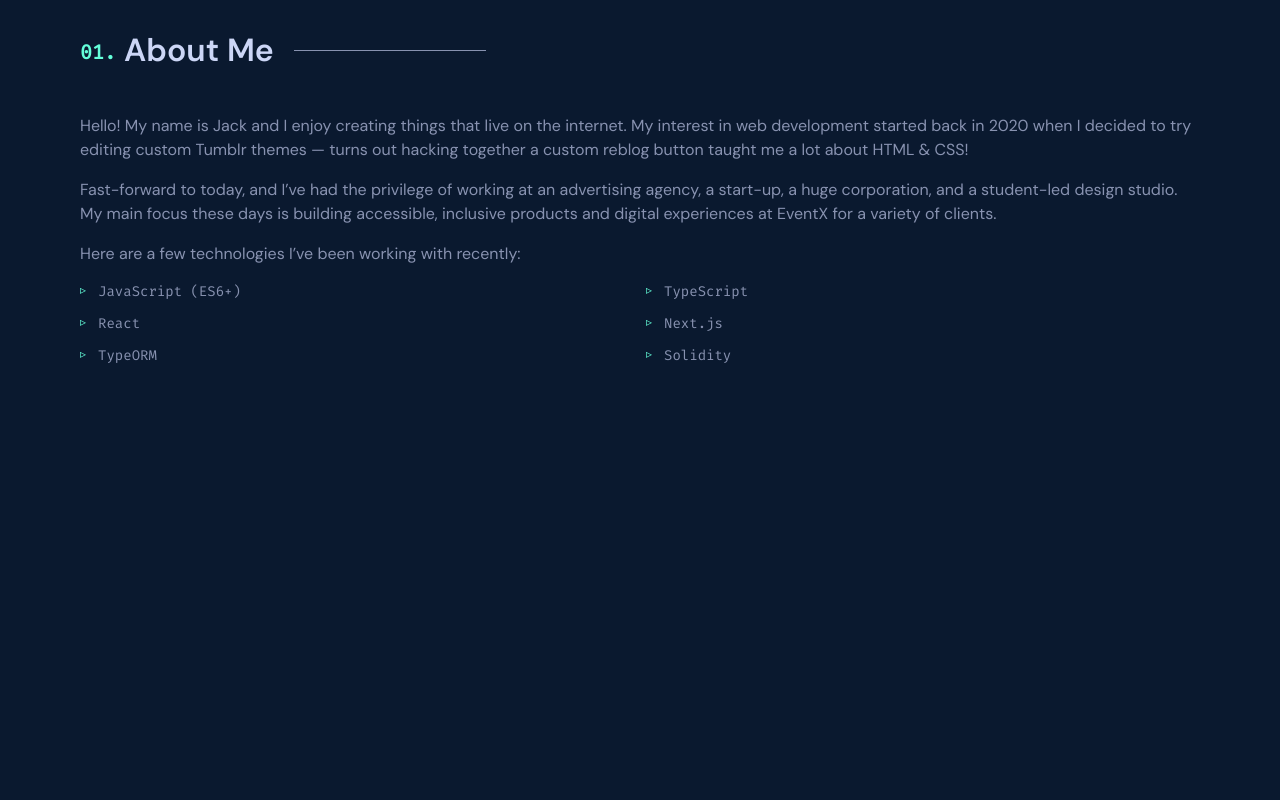
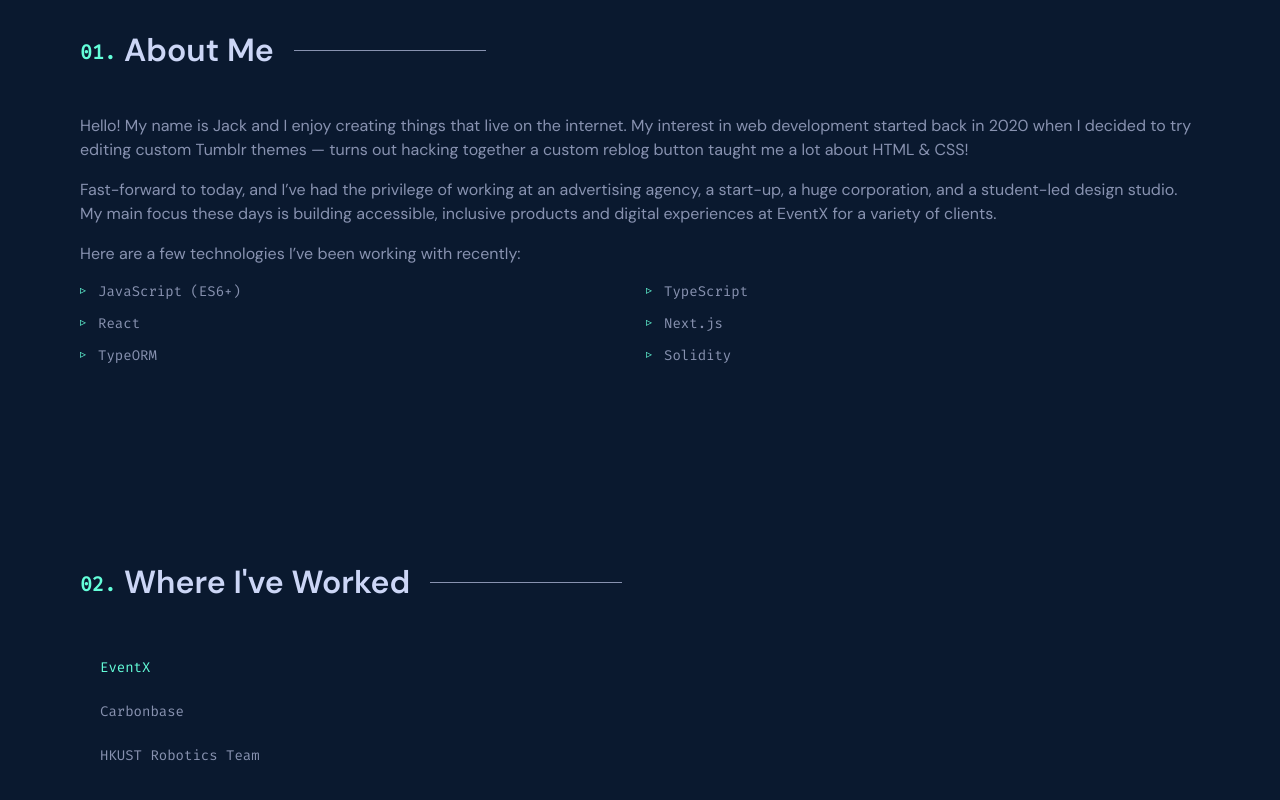
Before and after one commit to jackkkonggg/jackkkonggg.github.io, a Next.js app: page / in a window 1280 px wide. Shown: the part 870-1670 px from the top of the page. Before the commit the page ends 1332 px from the top, so only its background shows below. Built offline with nearby package versions, Linux system fonts and the light colour scheme.

Commit message:
feat: working tabs in experience

```diff
--- a/src/components/Main/About.tsx
+++ b/src/components/Main/About.tsx
@@ -20,9 +20,9 @@ const Technologies: FC<TechnologiesProps> = ({ technologies }) => {
 
 export const About: FC = () => {
   return (
-    <section className="my-24">
+    <section className="py-24">
       <AutoNumberedHeading heading="About Me" />
-      <div className="mt-10 space-y-4 text-slate-dark">
+      <div className="space-y-4 text-slate-dark">
         <p>
           Hello! My name is Jack and I enjoy creating things that live on the
           internet. My interest in web development started back in 2020 when I
--- /dev/null
+++ b/src/components/Main/Experience.tsx
@@ -0,0 +1,32 @@
+import { Tab } from '@/design-system/Tab';
+import { FC, useState } from 'react';
+import { AutoNumberedHeading } from './NumberedHeading';
+
+export const Experience: FC = () => {
+  const [activeTabIndex, setActiveTabIndex] = useState<number>(0);
+  return (
+    <section className="py-24">
+      <AutoNumberedHeading heading="Where I've Worked" />
+      <Tab.Group
+        aria-label="Experience"
+        aria-labelledby="Experience"
+        orientation="vertical"
+        activeTabIndex={activeTabIndex}
+        setActiveTabIndex={setActiveTabIndex}
+        className="w-fit"
+      >
+        {['EventX', 'Carbonbase', 'HKUST Robotics Team'].map(
+          (company, index) => (
+            <Tab.Item
+              key={company}
+              className="font-mono w-full text-left"
+              index={index}
+            >
+              {company}
+            </Tab.Item>
+          ),
+        )}
+      </Tab.Group>
+    </section>
+  );
+};
--- a/src/components/Main/NumberedHeading.tsx
+++ b/src/components/Main/NumberedHeading.tsx
@@ -10,7 +10,7 @@ export const AutoNumberedHeading: FC<AutoNumberedHeadingProps> = ({
   heading,
 }) => {
   return (
-    <div className="flex items-center gap-5">
+    <div className="flex items-center gap-5 mb-10">
       <h2
         className={clsx(
           'counter-increment',
--- a/src/components/Main/index.tsx
+++ b/src/components/Main/index.tsx
@@ -1,5 +1,6 @@
 import { FC } from 'react';
 import { About } from './About';
+import { Experience } from './Experience';
 import { Hero } from './Hero';
 
 export const Main: FC = () => {
@@ -7,6 +8,7 @@ export const Main: FC = () => {
     <main className="container counter-reset mx-auto px-20 selection:text-white selection:bg-slate-dark">
       <Hero />
       <About />
+      <Experience />
     </main>
   );
 };
--- /dev/null
+++ b/src/design-system/Tab/TabContextProvider.tsx
@@ -0,0 +1,22 @@
+import { useSafeContext } from '@/hooks/useSafeContext';
+import { createContext, FC, useState } from 'react';
+
+export interface TabContextValue {
+  activeTabIndex: number | null;
+  setActiveTabIndex: (index: number) => void;
+}
+
+const TabContext = createContext<TabContextValue | undefined>(undefined);
+
+interface TabContextProviderProps extends TabContextValue {}
+
+export const TabContextProvider: FC<TabContextProviderProps> = ({
+  children,
+  ...contextValue
+}) => {
+  return (
+    <TabContext.Provider value={contextValue}>{children}</TabContext.Provider>
+  );
+};
+
+export const useTabContext = () => useSafeContext(TabContext, 'TabContext');
--- /dev/null
+++ b/src/design-system/Tab/index.tsx
@@ -0,0 +1,79 @@
+import { FC, useRef } from 'react';
+import { twMerge } from 'tailwind-merge';
+import {
+  TabContextProvider,
+  TabContextValue,
+  useTabContext,
+} from './TabContextProvider';
+
+interface TabGroupProps extends TabContextValue {
+  'aria-label': string;
+  'aria-labelledby': string;
+  orientation: 'vertical'; // Currently only supports vertical
+  className?: string;
+}
+
+export const TabGroup: FC<TabGroupProps> = ({
+  orientation,
+  children,
+  activeTabIndex,
+  setActiveTabIndex,
+  'aria-label': ariaLabel,
+  'aria-labelledby': ariaLabelledBy,
+  className,
+}) => {
+  return (
+    <TabContextProvider
+      activeTabIndex={activeTabIndex}
+      setActiveTabIndex={setActiveTabIndex}
+    >
+      <div
+        aria-label={ariaLabel}
+        aria-labelledby={ariaLabelledBy}
+        aria-orientation={orientation}
+        role="tablist"
+        className={twMerge(className)}
+      >
+        {children}
+      </div>
+    </TabContextProvider>
+  );
+};
+
+interface TabItemProps {
+  index: number;
+  className?: string;
+}
+
+export const TabItem: FC<TabItemProps> = ({ index, className, children }) => {
+  const { activeTabIndex, setActiveTabIndex } = useTabContext();
+  const buttonRef = useRef<HTMLButtonElement>(null);
+
+  const isSelected = index === activeTabIndex;
+
+  const handleClick = () => {
+    setActiveTabIndex(index);
+  };
+
+  return (
+    <button
+      ref={buttonRef}
+      role="tab"
+      aria-selected={isSelected ? 'true' : 'false'}
+      className={twMerge(
+        'block px-5 py-3  text-slate-dark text-sm transition-all duration-300',
+        isSelected && 'text-green',
+        'hover:bg-navy-light hover:text-green',
+        className,
+      )}
+      onClick={handleClick}
+    >
+      {children}
+    </button>
+  );
+};
+
+export const Tab = {
+  Group: TabGroup,
+  Item: TabItem,
+};
--- /dev/null
+++ b/src/hooks/useSafeContext.ts
@@ -0,0 +1,14 @@
+import { Context, useContext } from 'react';
+
+export const useSafeContext = <T extends Context<any>>(
+  context: T,
+  contextName: string,
+): T extends Context<infer U> ? NonNullable<U> : unknown => {
+  const contextValue = useContext(context);
+
+  if (contextValue === null || contextValue === undefined) {
+    throw new Error(`useSafeContext: ${contextName} is not available`);
+  }
+
+  return contextValue;
+};
--- a/src/styles/globals.css
+++ b/src/styles/globals.css
@@ -5,9 +5,6 @@
 @layer base {
   body {
     @apply bg-navy-dark;
-  }
-  content {
-    @apply space-y-4;
   }
 }
 
```
